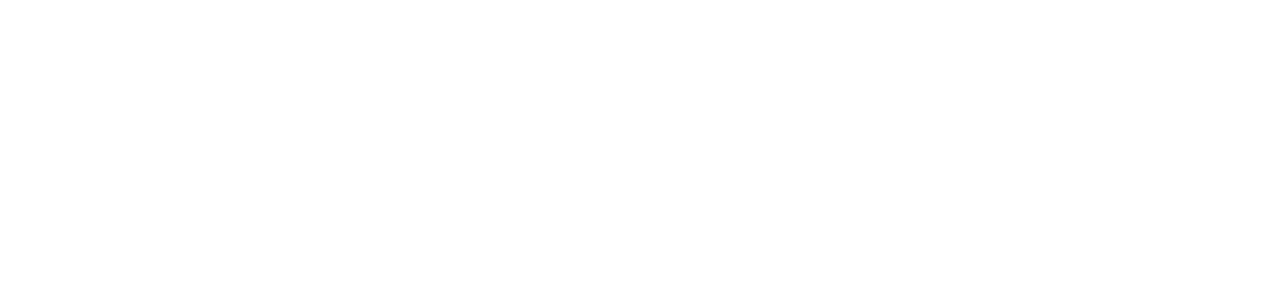
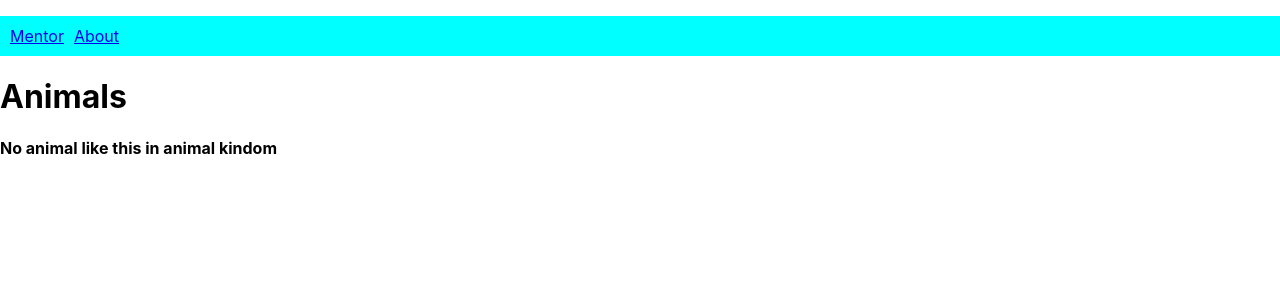
Before and after one commit to Hemant2122/newton-react-project, a React (Create React App) app: page /animal in a window 1280 px wide. Before the commit this address had no page. Shown: the top 300 px of the page. Built offline with nearby package versions, Linux system fonts and the light colour scheme.

Commit message:
useNavigate, useSearchParams

```diff
--- a/src/12. ReactRouting/2. RouterApplication/RouterApp.js
+++ b/src/12. ReactRouting/2. RouterApplication/RouterApp.js
@@ -1,6 +1,10 @@
-import { Routes, Route } from "react-router-dom";
+import { Routes, Route, NavLink } from "react-router-dom";
 import HomePage from "./pages/HomePage";
 import MentorPage from "./pages/MentorPage";
+import MenPage from "./pages/Men/MenPage";
+import Hats from "./components/Men/Hats";
+import NotFoundPage from "./pages/NotFoundPage";
+import AnimalPage from "./pages/Animal/AnimalPage";
 
 
 
@@ -13,15 +17,53 @@
             <MentorPage /> */}
 
             {/* NAV BAR */}
-            <nav>
+            <nav style={{
+                    background: "cyan",
+            }}>
+                <ul style={{
+                    listStyle: "none",
+                    display: "flex",
+                    gap: "10px",
+                    padding: "10px",
+                }}>
+                    <li>
+                        <NavLink to="/mentor">Mentor</NavLink>
+                    </li>
 
+                    <li>
+                        <NavLink to="/about">About</NavLink>
+                    </li>
+                </ul>
             </nav>
 
             {/* REAL ROUTING LOGIC */}
 
             <Routes>
+                {/* ---------------------- 1st Phase of Learning Route ---------------------- */}
                 <Route path="/" element={<HomePage />}></Route>
                 <Route path="/mentor" element={<MentorPage />}></Route>
+                <Route path="/*" element={<NotFoundPage />}></Route>
+
+                {/* --------------------- 2nd Phase of Route -> Use IT whenever NEEDED --------------------- */}
+
+                {/* At a perticular Path Ican give some Extra Information like ||| http://localhost:3000/animal/?q=dog&key=value
+
+                    q=dog&key=value are THE EXTRA INFORMATION (it is nothing but key value Pair)
+
+                    ofCource at /animal ROUTE we are showing AnimalPage ofcource we can get the EXTRA INFORMATION in the
+                    AnimalPage Component Also /=
+
+                */}
+
+                <Route path="/animal" element={<AnimalPage />}></Route>
+
+
+                {/* ----------------------- 3rd Phase of Route ---------------------------- */}
+
+                <Route path="/men" element={<MenPage />} >
+                    {/* <Route path="/hats" element={<Hats />}></Route> */}
+                </Route>
+
             </Routes>
 
         </>
--- /dev/null
+++ b/src/12. ReactRouting/2. RouterApplication/components/Men/Hats.js
@@ -0,0 +1,12 @@
+import { Outlet } from "react-router-dom";
+
+function Hats(){
+    return(
+        <>
+            <h1>Hats</h1>
+            <Outlet></Outlet>
+        </>
+    )
+}
+
+export default Hats;
--- /dev/null
+++ b/src/12. ReactRouting/2. RouterApplication/pages/Animal/AnimalPage.js
@@ -0,0 +1,33 @@
+import { useSearchParams } from "react-router-dom";
+
+function AnimalPage(){
+    // console.log(window.location.search, "geting serach non convebtional way"); // we shoule never do this.
+
+    let [searchParams, setSearchParams] = useSearchParams();
+    const typeOfAnimal = searchParams.get("q");
+
+    function showUI(type){
+
+        switch(type){
+            case "dog":
+                return (<h4>DOGS</h4>);
+            case "cat":
+                return (<h4>CATS</h4>);
+            default:
+                return (<h4>No animal like this in  animal kindom</h4>);
+        }
+    }
+
+    return(
+        <>
+            <h1>Animals</h1>
+
+            {showUI(typeOfAnimal)}
+
+            {/* {typeOfAnimal === "dog" && <h4>DOGS</h4>}
+            {typeOfAnimal === "cat" && <h4>CATS</h4>} */}
+        </>
+    )
+}
+
+export default AnimalPage;
--- /dev/null
+++ b/src/12. ReactRouting/2. RouterApplication/pages/Men/MenPage.js
@@ -0,0 +1,11 @@
+
+
+function MenPage(){
+    return (
+        <>
+            <h1>Man Page</h1>
+        </>
+    )
+}
+
+export default MenPage;
--- /dev/null
+++ b/src/12. ReactRouting/2. RouterApplication/pages/NotFoundPage.js
@@ -0,0 +1,31 @@
+import { useNavigate } from "react-router-dom";
+
+
+function NotFoundPage(){
+
+    const  navigate = useNavigate();
+
+    return (
+        <>
+            <div style={{
+                display: "flex",
+                flexDirection: "column",
+                justifyItems: "center",
+                alignItems: "center",
+                gap: "10px",
+            }}>
+                <h1>Page not Found</h1>
+                <button style={{
+                    background: "#006cfc",
+                    color: "#fff",
+                }} onClick={() => {
+                   navigate("/");
+                }}>
+                    Go to HomePage
+                </button>
+            </div>
+        </>
+    )
+}
+
+export default NotFoundPage;
--- a/src/index.js
+++ b/src/index.js
@@ -6,7 +6,7 @@
 import HelloComponent from './1. BasicReact/1. HelloComponent/HelloComponent';
 import HelloClassComponent from './1. BasicReact/1. HelloComponent/HelloClassComponent';
 import RouterApp from './12. ReactRouting/2. RouterApplication/RouterApp';
-import { BrowserRouter } from 'react-router-dom';
+import { BrowserRouter, HashRouter, MemoryRouter } from 'react-router-dom';
 
 
 
```
Also changed, not shown: src/12. ReactRouting/2. RouterApplication/RouterApp.module.css (added).
